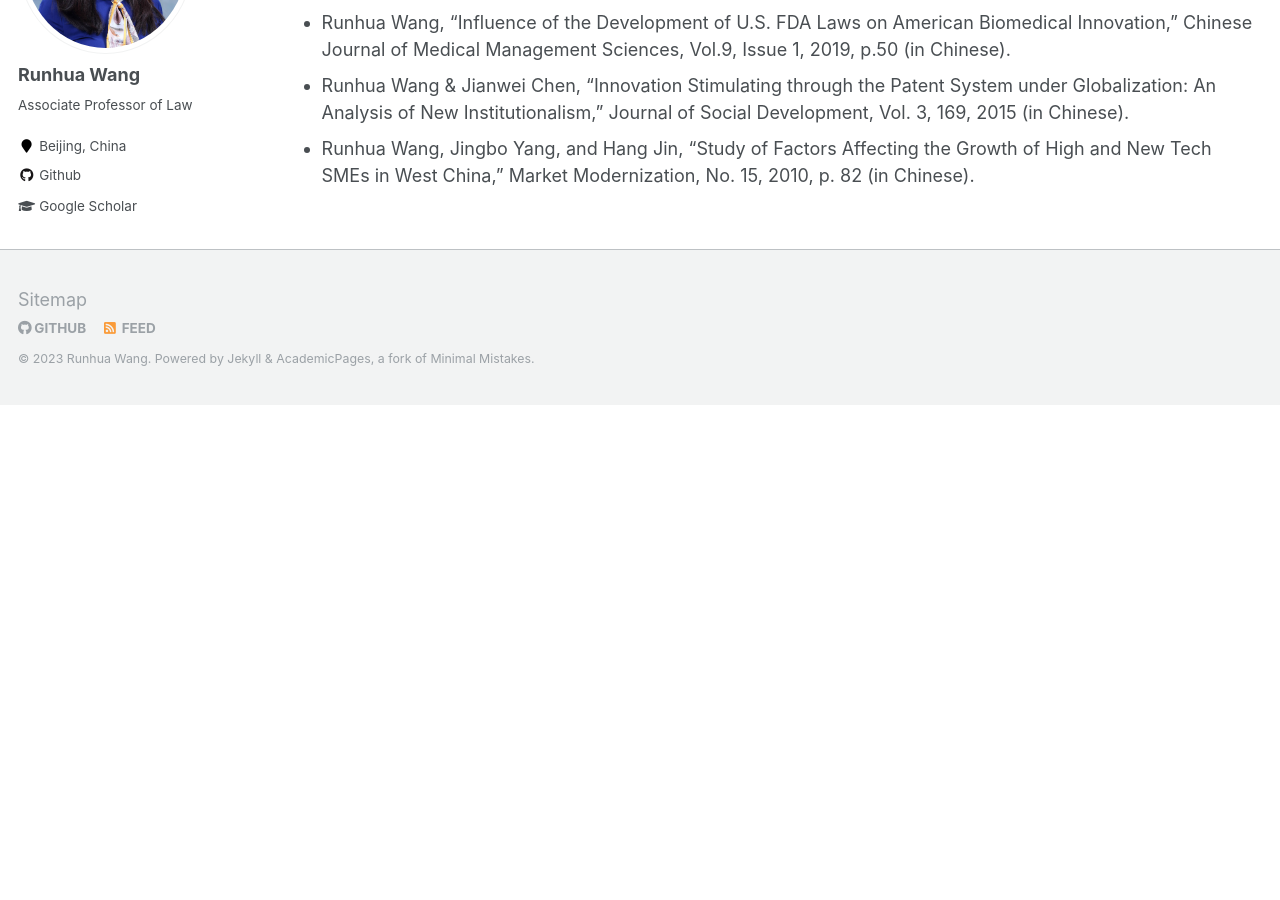
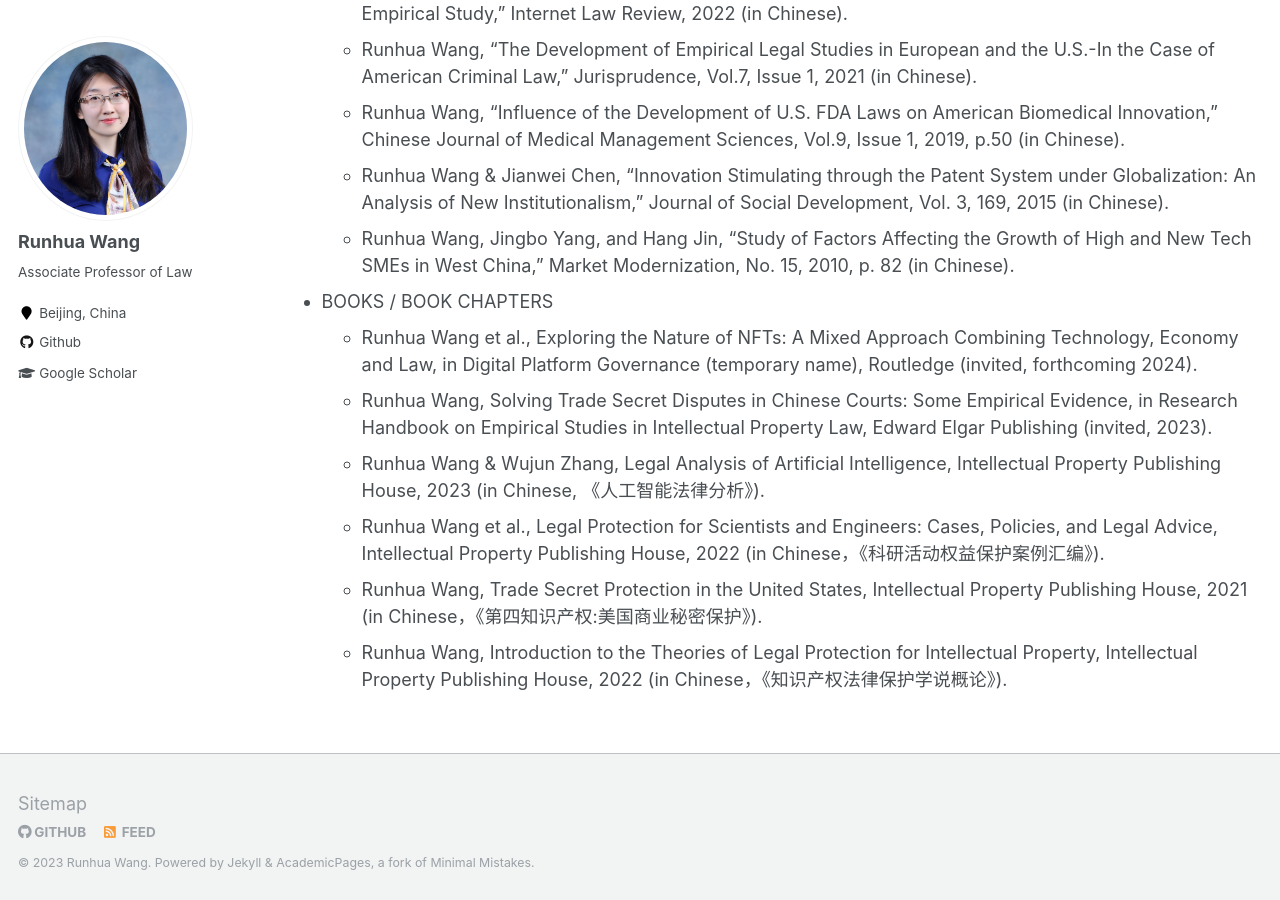
Before and after one commit to Runhua-Wang/runhua-wang.github.io, a Jekyll site: the page built from _pages/publications.md, in a window 1280 px wide and 900 px high, scrolled down 994 px. Built offline with Jekyll 4.4.1, drawn with Linux system fonts in a browser that asks for light colours; before the commit the page ends 1399 px from its top, so only the background shows below that; some of the changed text lies outside the part shown.

Commit message:
Update publications.md

```diff
--- a/_pages/publications.md
+++ b/_pages/publications.md
@@ -6,21 +6,30 @@ author_profile: true
 
 {% include base_path %}
 
-RESEARCH ARTICLES
+PUBLICATIONS
 ======
-* Runhua Wang, Jyh-An Lee, Jingwen Liu, “Governing the NFT Market by Static and Dynamic IP Laws,” American Business Law Journal, Vol.61, Issue1 (forthcoming 2024).
-* Runhua Wang & Jay Kesan, “Do Tax Policies Drive Innovation by SMEs in China?” Journal of Small Business Management, Vol.60, Issue 2 (2022).
-* Runhua Wang, “Modify State ‘Piracy’ After Allen: Introducing ‘Apology’ to the U.S. Copyright Regime”, Buffalo Law Review, Vol. 69, Issue 2 (2021).
-* Runhua Wang, “Information Asymmetry and the Inefficiency of Informal IP Strategies Within Employment Relationships,” Technological Forecasting & Social Change, Vol. 162, (Jan. 2021).
-* Jay P. Kesan & Runhua Wang, “Eligible Subject Matter at the Patent Office: An Empirical Study of the Influence of Alice on Patent Examiners and Patent Applicants,” Minnesota Law Review, Vol. 105 (2020).
-* Runhua Wang, “Decoding Judicial Reasoning in China: A Comparative Empirical Analysis of Guiding Cases” Cleveland State Law Review, Vol. 68, Issue 3 (2020).
-* Runhua Wang, “Judicial Reward Allocation for Asymmetric Secrets,” Pace Law Review, Vol. 40, Issue 2 (2020).
-* Runhua Wang, “New Private Law? Intellectual Property ‘Common-Law Precedents’ in China,” UMKC Law Review, Vol. 89, Issue 2, (2020).
-* Runhua Wang, “A Defense of Utility Models: The Case of China,” Yonsei Journal of International Studies, Vol.7, Issue 2, 2015, available at http://theyonseijournal.com/wp-content/uploads/2015/07/Wang-Utility-Models.pdf.
-* Runhua Wang, “The Distribution of the Value of Japanese Patents in the World,” Aug. 2018 (on file with the Institute of Intellectual Property and Japan Patent Office).
-* Runhua Wang, “The Distance Between ChatGPT and Patents: Theories of Patent Protection for Artificial Intelligence in the U. S.,” Journal of Shanghai Normal University Philosophy Social Sciences, Vol. 2023, Issue 3, 2023 (in Chinese)
-* Runhua Wang, “Learning How the Alice Judgment Affected Patent Examiners and Patent Applicants by an Empirical Study,” Internet Law Review, 2022 (in Chinese).
-* Runhua Wang, “The Development of Empirical Legal Studies in European and the U.S.-In the Case of American Criminal Law,” Jurisprudence, Vol.7, Issue 1, 2021 (in Chinese).
-* Runhua Wang, “Influence of the Development of U.S. FDA Laws on American Biomedical Innovation,” Chinese Journal of Medical Management Sciences, Vol.9, Issue 1, 2019, p.50 (in Chinese).
-* Runhua Wang & Jianwei Chen, “Innovation Stimulating through the Patent System under Globalization: An Analysis of New Institutionalism,” Journal of Social Development, Vol. 3, 169, 2015 (in Chinese).
-* Runhua Wang, Jingbo Yang, and Hang Jin, “Study of Factors Affecting the Growth of High and New Tech SMEs in West China,” Market Modernization, No. 15, 2010, p. 82 (in Chinese).
+* RESEARCH ARTICLES
+  * Runhua Wang, Jyh-An Lee, Jingwen Liu, “Governing the NFT Market by Static and Dynamic IP Laws,” <i>American Business Law Journal</i>, Vol.61, Issue1 (forthcoming 2024).
+  * Runhua Wang & Jay Kesan, “Do Tax Policies Drive Innovation by SMEs in China?” Journal of Small Business Management, Vol.60, Issue 2 (2022).
+  * Runhua Wang, “Modify State ‘Piracy’ After Allen: Introducing ‘Apology’ to the U.S. Copyright Regime”, Buffalo Law Review, Vol. 69, Issue 2 (2021).
+  * Runhua Wang, “Information Asymmetry and the Inefficiency of Informal IP Strategies Within Employment Relationships,” Technological Forecasting & Social Change, Vol. 162, (Jan. 2021).
+  * Jay P. Kesan & Runhua Wang, “Eligible Subject Matter at the Patent Office: An Empirical Study of the Influence of Alice on Patent Examiners and Patent Applicants,” Minnesota Law Review, Vol. 105 (2020).
+  * Runhua Wang, “Decoding Judicial Reasoning in China: A Comparative Empirical Analysis of Guiding Cases” Cleveland State Law Review, Vol. 68, Issue 3 (2020).
+  * Runhua Wang, “Judicial Reward Allocation for Asymmetric Secrets,” Pace Law Review, Vol. 40, Issue 2 (2020).
+  * Runhua Wang, “New Private Law? Intellectual Property ‘Common-Law Precedents’ in China,” UMKC Law Review, Vol. 89, Issue 2, (2020).
+  * Runhua Wang, “A Defense of Utility Models: The Case of China,” Yonsei Journal of International Studies, Vol.7, Issue 2, 2015, available at http://theyonseijournal.com/wp-content/uploads/2015/07/Wang-Utility-Models.pdf.
+  * Runhua Wang, “The Distribution of the Value of Japanese Patents in the World,” Aug. 2018 (on file with the Institute of Intellectual Property and Japan Patent Office).
+  * Runhua Wang, “The Distance Between ChatGPT and Patents: Theories of Patent Protection for Artificial Intelligence in the U. S.,” Journal of Shanghai Normal University Philosophy Social Sciences, Vol. 2023, Issue 3, 2023 (in Chinese)
+  * Runhua Wang, “Learning How the Alice Judgment Affected Patent Examiners and Patent Applicants by an Empirical Study,” Internet Law Review, 2022 (in Chinese).
+  * Runhua Wang, “The Development of Empirical Legal Studies in European and the U.S.-In the Case of American Criminal Law,” Jurisprudence, Vol.7, Issue 1, 2021 (in Chinese).
+  * Runhua Wang, “Influence of the Development of U.S. FDA Laws on American Biomedical Innovation,” Chinese Journal of Medical Management Sciences, Vol.9, Issue 1, 2019, p.50 (in Chinese).
+  * Runhua Wang & Jianwei Chen, “Innovation Stimulating through the Patent System under Globalization: An Analysis of New Institutionalism,” Journal of Social Development, Vol. 3, 169, 2015 (in Chinese).
+  * Runhua Wang, Jingbo Yang, and Hang Jin, “Study of Factors Affecting the Growth of High and New Tech SMEs in West China,” Market Modernization, No. 15, 2010, p. 82 (in Chinese).
+
+* BOOKS / BOOK CHAPTERS
+  * Runhua Wang et al., Exploring the Nature of NFTs: A Mixed Approach Combining Technology, Economy and Law, in Digital Platform Governance (temporary name), Routledge (invited, forthcoming 2024).
+  * Runhua Wang, Solving Trade Secret Disputes in Chinese Courts: Some Empirical Evidence, in Research Handbook on Empirical Studies in Intellectual Property Law, Edward Elgar Publishing (invited, 2023).
+  * Runhua Wang & Wujun Zhang, Legal Analysis of Artificial Intelligence, Intellectual Property Publishing House, 2023 (in Chinese, 《人工智能法律分析》).
+  * Runhua Wang et al., Legal Protection for Scientists and Engineers: Cases, Policies, and Legal Advice, Intellectual Property Publishing House, 2022 (in Chinese，《科研活动权益保护案例汇编》).
+  * Runhua Wang, Trade Secret Protection in the United States, Intellectual Property Publishing House, 2021 (in Chinese，《第四知识产权:美国商业秘密保护》).
+  * Runhua Wang, Introduction to the Theories of Legal Protection for Intellectual Property, Intellectual Property Publishing House, 2022 (in Chinese，《知识产权法律保护学说概论》).
```
